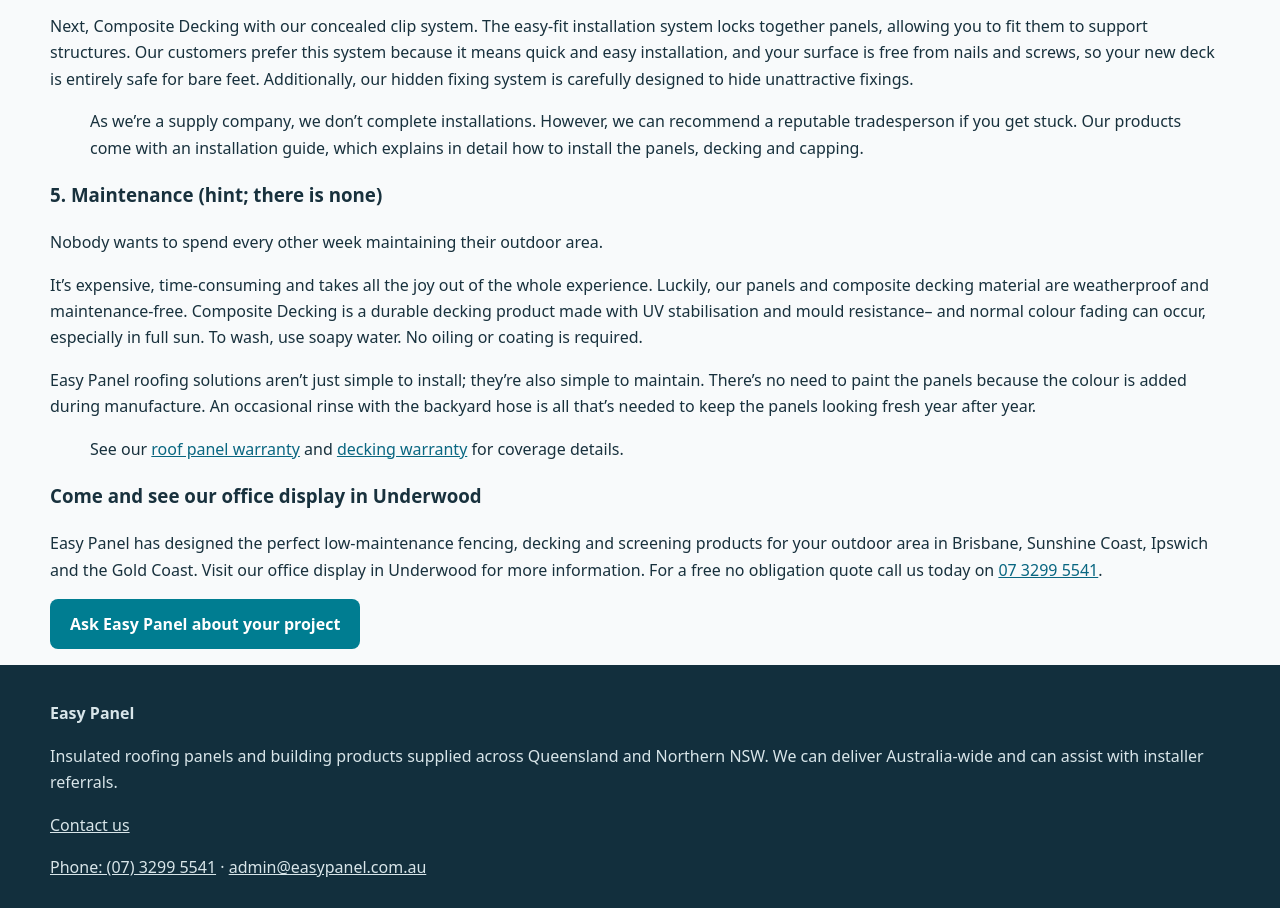
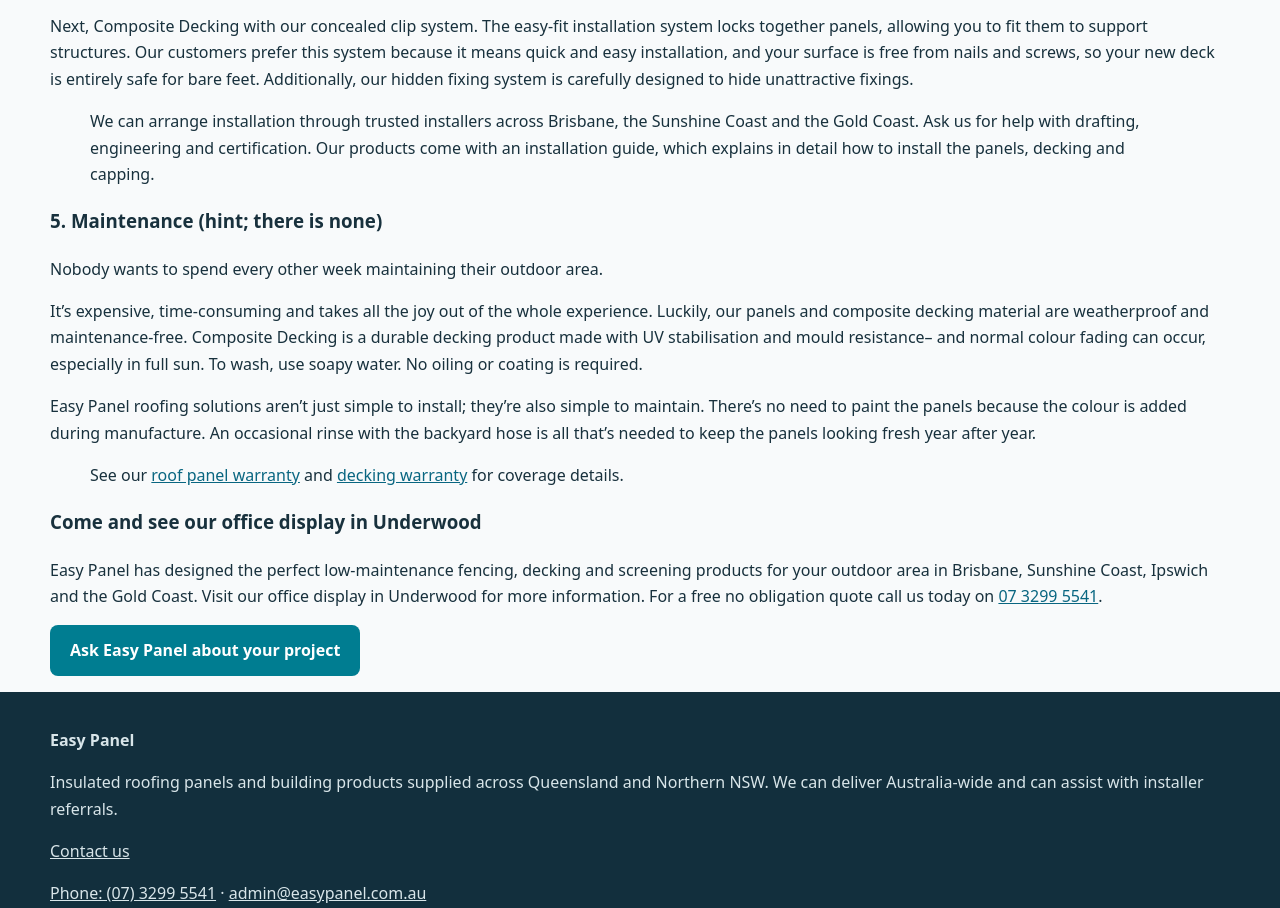
Before and after one commit to EasyPanelBrisbane/easy-panel-preview, a website: page easypanel-production-ready-3/blog/5-steps-dream-outdoor-patio-decking/index.html in a window 1280 px wide. Shown: the part 3475-4383 px from the top of the page. Drawn offline with Linux system fonts and the light colour scheme.

Commit message:
Clarify installation, drafting, engineering and certification support

```diff
--- a/easypanel-production-ready-3/blog/5-steps-dream-outdoor-patio-decking/index.html
+++ b/easypanel-production-ready-3/blog/5-steps-dream-outdoor-patio-decking/index.html
@@ -51,7 +51,7 @@
 <p>Tradies and the do-it-yourself home improver install our products.</p>
 <p>Let’s start with our easy-to-install<strong><a href="/insulated-roofing-panels/"> insulated roofing supplies and panels.</a></strong> Your project kit includes all of the panels you need with fixings, flashings, screws, rivets, washers, seals and trim to complete the job quickly and easily. The panels are shaped to fit and lock together for a watertight seal.</p>
 <p>Next, Composite Decking with our concealed clip system. The easy-fit installation system locks together panels, allowing you to fit them to support structures. Our customers prefer this system because it means quick and easy installation, and your surface is free from nails and screws, so your new deck is entirely safe for bare feet. Additionally, our hidden fixing system is carefully designed to hide unattractive fixings.</p>
-<blockquote><p>As we’re a supply company, we don’t complete installations. However, we can recommend a reputable tradesperson if you get stuck. Our products come with an installation guide, which explains in detail how to install the panels, decking and capping.</p></blockquote>
+<blockquote><p>We can arrange installation through trusted installers across Brisbane, the Sunshine Coast and the Gold Coast. Ask us for help with drafting, engineering and certification. Our products come with an installation guide, which explains in detail how to install the panels, decking and capping.</p></blockquote>
 <h3>5. Maintenance (hint; there is none)</h3>
 <p>Nobody wants to spend every other week maintaining their outdoor area.</p>
 <p>It’s expensive, time-consuming and takes all the joy out of the whole experience. Luckily, our panels and composite decking material are weatherproof and maintenance-free. Composite Decking is a durable decking product made with UV stabilisation and mould resistance– and normal colour fading can occur, especially in full sun. To wash, use soapy water. No oiling or coating is required.</p>
```
Also changed, not shown: easypanel-production-ready-3/about-us/index.html (+1 -1 lines), easypanel-production-ready-3/faq/index.html (+1 -1 lines), easypanel-production-ready-3/index.html (+1 -1 lines).
